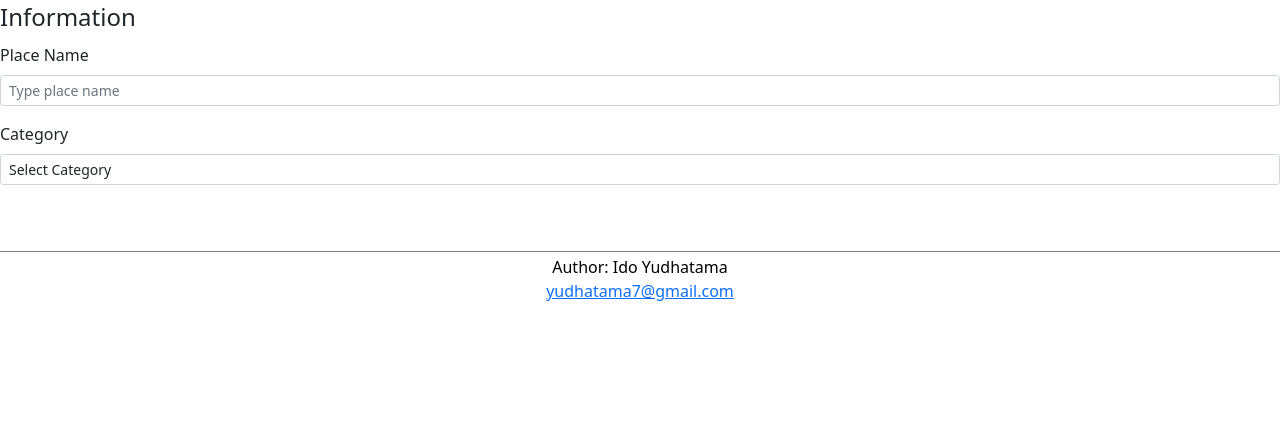
After one commit to idoyudha/visit_komodo, a Django app: page /add_listing in a window 1280 px wide. The commit adds this page. Shown: the part 189-630 px from the top of the page. Run offline with Django 3.2, Linux system fonts and the light colour scheme; some libraries are stand-ins or nearby versions.

Commit message:
Update for add listing

```diff
--- a/visit_komodo/static/css/styles.css
+++ b/visit_komodo/static/css/styles.css
@@ -118,3 +118,19 @@ footer {
     margin-top: 10px;
     border-bottom: 1px solid black;
 }
+
+/* Add Listing Page */
+
+#header_new_listing {
+    width: 100%;
+    padding: 50px 0;
+    margin: auto;
+    background-image: url("https://images.pexels.com/photos/551876/pexels-photo-551876.jpeg?auto=compress&cs=tinysrgb&dpr=2&h=750&w=1260");
+    background-repeat: no-repeat;
+    background-position: center;
+}
+
+#add_listing {
+    left: 200px;
+    box-sizing: border-box;
+}
--- /dev/null
+++ b/visit_komodo/templates/visit_komodo/add_listing.html
@@ -0,0 +1,31 @@
+{% extends "visit_komodo/layout.html" %}
+{% load static %}
+
+{% block body %}
+
+<h3 id="header_new_listing"><i class="bi bi-geo-alt"></i>Add place to Visit Komodo</h3>
+
+<form action="{% url 'add_listing' %}" method="post" id="add_listing">
+    {% csrf_token %}
+    <fieldset>
+        <legend>Information</legend>
+        <div class="mb-3">
+            <label class="form-label" for="place">Place Name</label><br>
+            <input class="form-control form-control-sm" type="text" name="place" id="place" placeholder="Type place name" required>
+        </div>
+        <div class="mb-3">
+            <label class="form-label" for="category">Category</label><br>
+            <select class="form-control form-control-sm" name="category" id="category">
+                <option value="-1">Select Category</option>
+                <option value="Destination">Destination</option>
+                <option value="Food">Food</option>
+                <option value="Event">Event</option>
+            </select>
+        </div>
+    </fieldset>
+
+
+</form>
+
+
+{% endblock %}
--- a/visit_komodo/urls.py
+++ b/visit_komodo/urls.py
@@ -3,10 +3,13 @@ from . import views
 
 urlpatterns = [
     path('', views.index, name='index'),
+    path("login", views.login_view, name="login"),
+    path("logout", views.logout_view, name="logout"),
+    path("register", views.register, name="register"),
+
     path('destination', views.destination, name='destination'),
     path('food', views.food, name='food'),
     path('event', views.event, name='event'),
-    path("login", views.login_view, name="login"),
-    path("logout", views.logout_view, name="logout"),
-    path("register", views.register, name="register"),
+
+    path('add_listing', views.add_listing, name='add_listing'),
 ]
--- a/visit_komodo/views.py
+++ b/visit_komodo/views.py
@@ -91,3 +91,6 @@ def event(request):
         "event": event,
     }
     return render(request, "visit_komodo/event.html", context)
+
+def add_listing(request):
+    return render(request, "visit_komodo/add_listing.html")
```
Also changed, not shown: visit_komodo/templates/visit_komodo/layout.html (+4 -4 lines), db.sqlite3.
